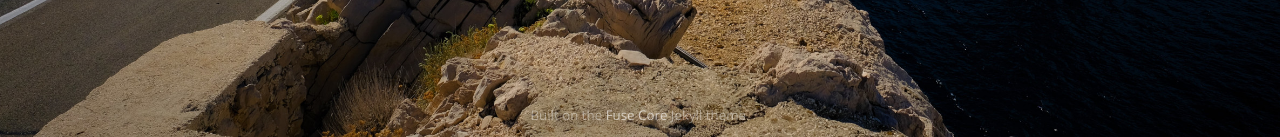
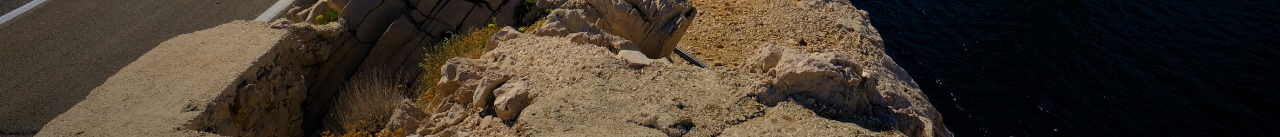
Before and after one commit to amooz/amooz.github.io, a Jekyll site: the page built from index.html, in a window 1280 px wide. Shown: the part 763-900 px from the top of the page. Built offline with Jekyll 4.4.1, drawn with Linux system fonts in a browser that asks for light colours.

Commit message:
Updating the footer content

```diff
--- a/index.html
+++ b/index.html
@@ -99,10 +99,10 @@ permalink: /
 </div>
 </div>
 
-<footer><div class="container"><div class="row">
+<!-- <footer><div class="container"><div class="row">
     <div class="col text-center">Built on the <a href="https://github.com/tsjensen/fuse-core">Fuse Core</a>
     Jekyll theme.</div>
-</div></div></footer>
+</div></div></footer> -->
 
 </body>
 </html>
```
